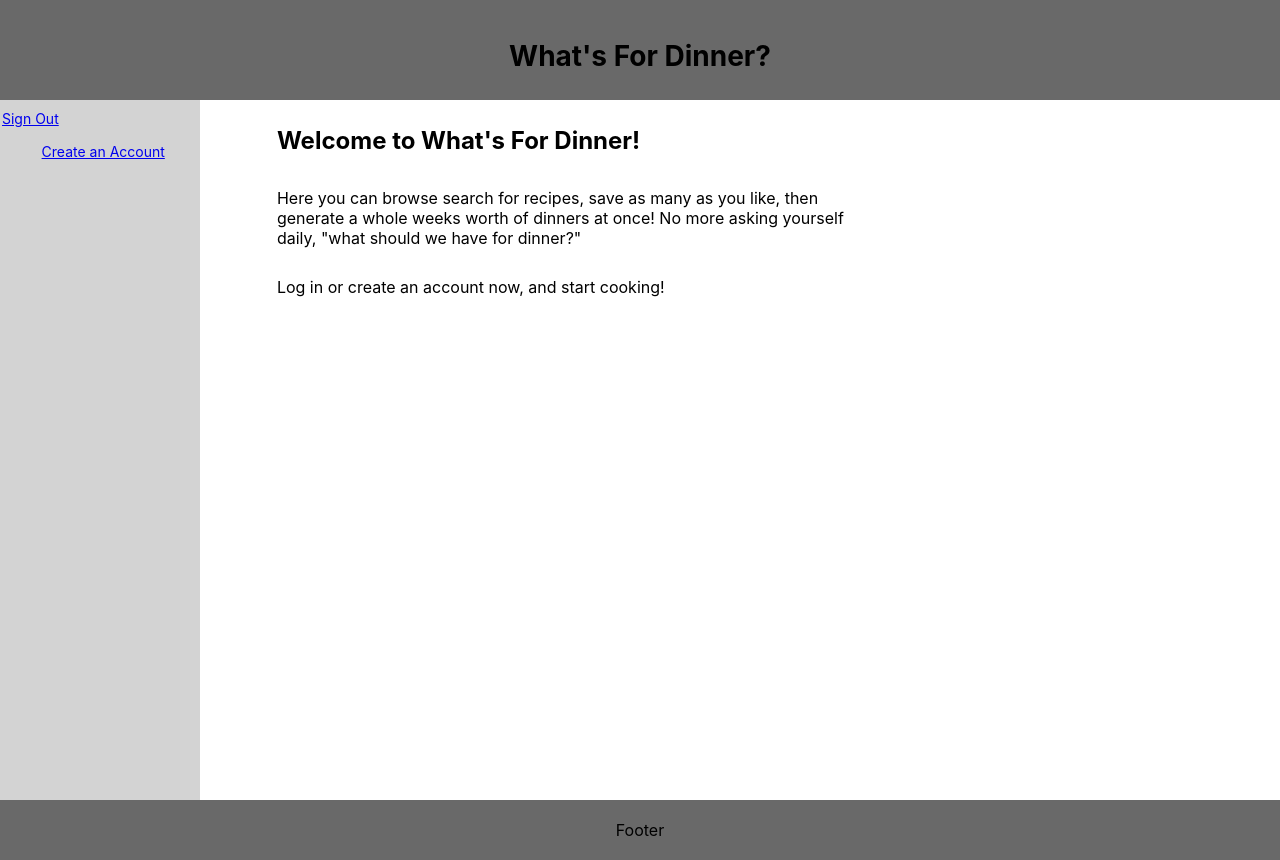
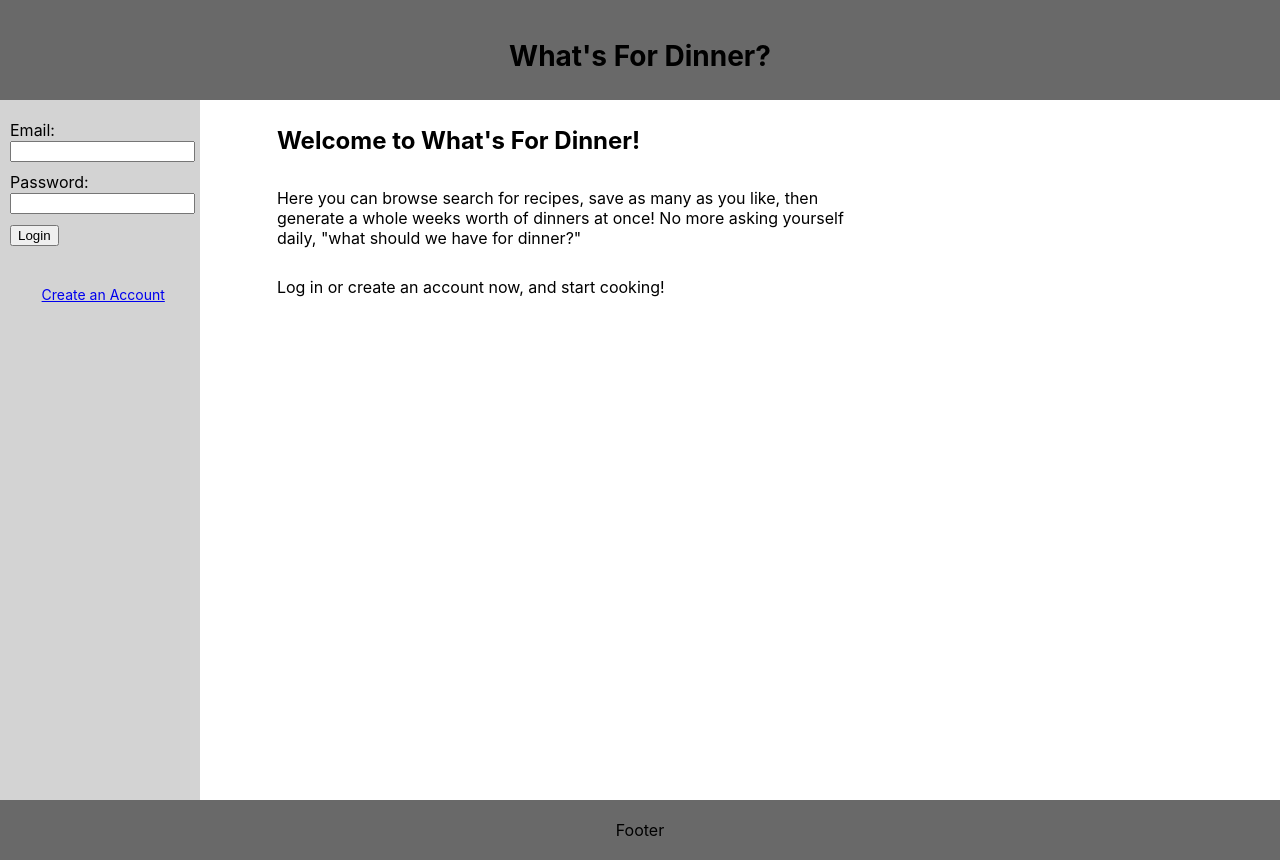
Before and after one commit to mandyalber/whatsfordinner-app, a React (Create React App) app: page / in a window 1280 px wide. Built offline with nearby package versions, Linux system fonts and the light colour scheme.

Commit message:
modified login

```diff
--- a/src/components/LandingPageNav.js
+++ b/src/components/LandingPageNav.js
@@ -6,9 +6,9 @@ import TokenService from './TokenService'
 export default function LandingPageNav(props) {
     return (
         <nav className="landing-page-nav">
-            {TokenService.hasAuthToken
-                ? <li><a href="/" onClick={TokenService.clearAuthToken}>Sign Out</a></li>
-                : <LoginForm {...props}/>}
+            {!!TokenService.getAuthToken
+                ? <LoginForm {...props}/>
+                : <li><a href="/" onClick={TokenService.clearAuthToken}>Sign Out</a></li>}
             <ul>
                 <li className="log-in"><a href="/user-dashboard">Log In</a></li>
                 <li><a href="/create-account">Create an Account</a></li>
```
Also changed, not shown: src/components/UserDashboard.js (+4 -5 lines), 1 other file (tests, documents, lock files or other folders).
